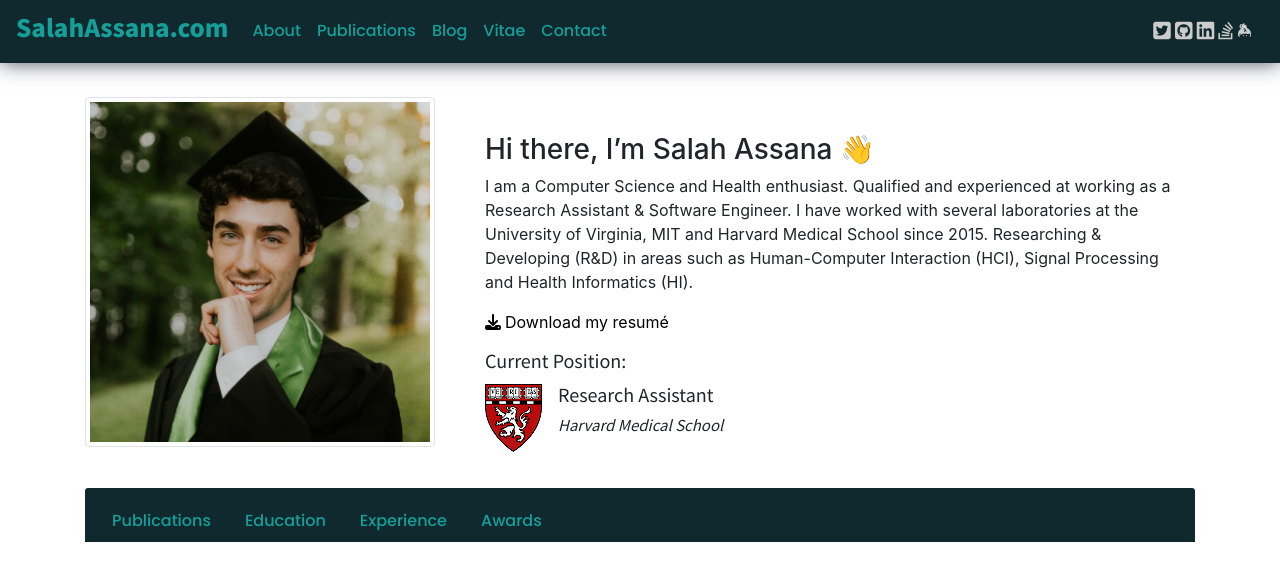
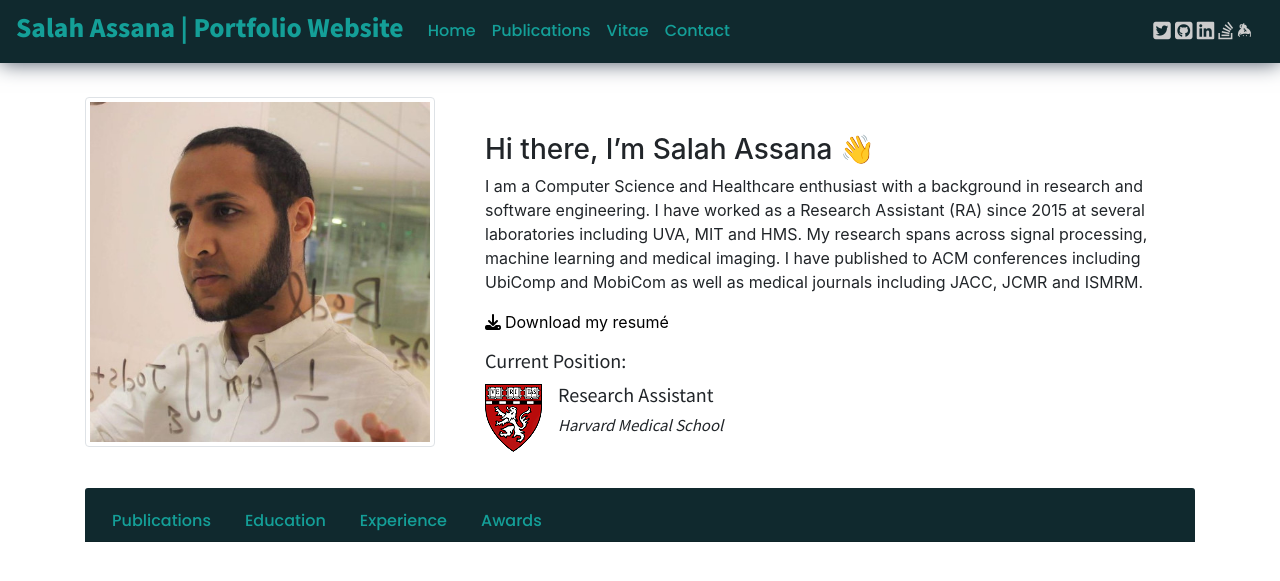
Before and after one commit to SalahAssana/SalahAssana.com, a Jekyll site: the page built from index.md, in a window 1280 px wide, cut to the strip 0-590 px from the top of the page. Shown: the top 581 px of the strip. Built offline with Jekyll 4.4.1, drawn with Linux system fonts in a browser that asks for light colours; nearby versions of some CDN libraries; comment, search, counter and statistics services are not loaded; our own code applies the rules of GitHub Pages for plain Markdown files.

Commit message:
Updated photo, added CV and updated _config.yml info

```diff
--- a/_config.yml
+++ b/_config.yml
@@ -8,30 +8,30 @@
 # -----------BASE SETTINGS---------------#
 #========================================#
 
-title:
+title: Salah Assana | Portfolio Website
 email:
 description: My Personal Website
 baseurl:                                       # the subpath of your site, e.g. /blog
-url:           # the base hostname & protocol for your site, e.g. http://example.com
+url: https://salahassana.com          # the base hostname & protocol for your site, e.g. http://example.com
 image: /assets/img/dumbarton.png               # used to generate site link preview
 image_alt: A minimalistic jekyll theme for academic    # image description
 
 # =======================================#
 # -----------SITE SETTINGS---------------#
 #========================================#:
-author: John Doe
+author: Salah Assana
 profile_image: /assets/img/avatar/cropped.png #/assets/img/avatar/avatar.jpg
-occupation:
+occupation: Research Assistant
 snippet:
-twitter: tbutler0x90
-github: tcbutler320
-linkedin: tyler-b-a700a1aa
-stackoverflow: '12935605'
-website: https://tbutler.org
+twitter: SalahAssana
+github: SalahAssana
+linkedin: salah-assana-7690ba113
+stackoverflow: '7297767'
+website: https://salahassana.com
 codepen:
 medium:
-email: developer.tbutler@gmail.com
-keybase: tbutler320
+email: sassana@bidmc.virginia.edu
+keybase: SalahAssana
 pgp:
 ctftime:
 phonenumber:
--- a/_layouts/home.html
+++ b/_layouts/home.html
@@ -9,14 +9,14 @@ layout: default
 <div class="toast animate__animated animate__pulse animate__infinite" role="alert" aria-live="assertive" aria-atomic="true" data-autohide="false" data-delay="10000" style="position: absolute; top: 10px; right: 10px;z-index: 10000;">
   <div class="toast-header">
     <img src="/assets/img/icons/favicon-16x16.png" class="rounded mr-2" alt="...">
-    <strong class="mr-auto">Tyler Butler</strong>
+    <strong class="mr-auto">Salah Assana</strong>
     <small class="text-muted">11 mins ago</small>
     <button type="button" class="ml-2 mb-1 close" data-dismiss="toast" aria-label="Close">
       <span aria-hidden="true">&times;</span>
     </button>
   </div>
   <div class="toast-body">
-    Thanks for checking out Jekyll-Theme-Dumbarton ! This theme was developed by <a href="https://twitter.com/tbutler0x90">Tyler Butler</a>. If you're interested in using this in your own website, checkout the project on <a href="https://github.com/tcbutler320/Jekyll-Theme-Dumbarton">Github</a>
+    Thanks for checking out Jekyll-Theme-Dumbarton ! This theme was developed by <a href="https://twitter.com/">Salah Assana</a>. If you're interested in using this in your own website, checkout the project on <a href="https://github.com/tcbutler320/Jekyll-Theme-Dumbarton">Github</a>
   </div>
 </div>
 {% endif %}
--- a/index.md
+++ b/index.md
@@ -5,8 +5,8 @@ date: 2020-11-20
 ---
 ### Hi there, I'm Salah Assana 👋
 
-I am a Computer Science and Health enthusiast. Qualified and experienced at working as a Research Assistant & Software Engineer. I have worked with several laboratories at the University of Virginia, MIT and Harvard Medical School since 2015. Researching & Developing (R&D) in areas such as Human-Computer Interaction (HCI), Signal Processing and Health Informatics (HI).
+I am a Computer Science and Healthcare enthusiast with a background in research and software engineering. I have worked as a Research Assistant (RA) since 2015 at several laboratories including UVA, MIT and HMS. My research spans across signal processing, machine learning and medical imaging. I have published to ACM conferences including UbiComp and MobiCom as well as medical journals including JACC, JCMR and ISMRM.
 
 <!-- <a href="/contact.html" class="highlighted">Contact Me</a> -->
 
-<p><a href="/uploads/demo_resume.pdf" target="_blank"><i class="fas fa-download pr-1 fa-fw"></i>Download my resumé</a></p>
+<p><a href="/uploads/Curriculum_Vitae_CV_Salah_Assana.pdf" target="_blank"><i class="fas fa-download pr-1 fa-fw"></i>Download my resumé</a></p>
```
Also changed, not shown: _data/nav.yml (+7 -4 lines), contact.md (+1 -1 lines), assets/img/avatar/cropped.png, assets/img/avatar/cropped_old.png (added), 1 other file.
